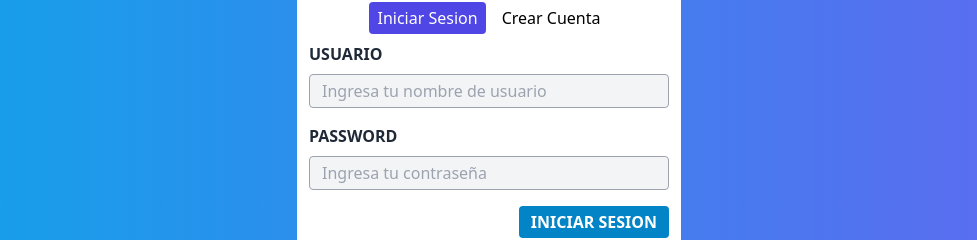
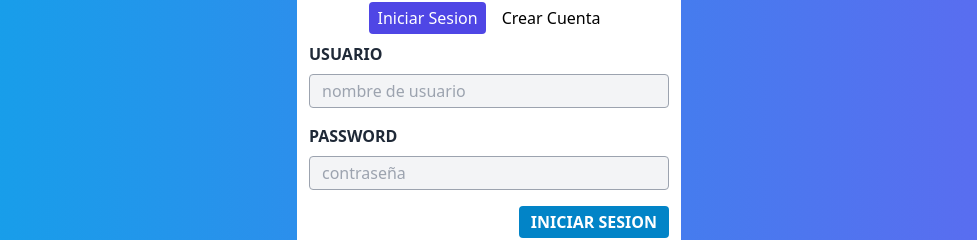
Before and after one commit to vspeed21/productosit, a React (Vite) app: page /auth in a window 1280 px wide. Shown: the part 306-546 px from the top of the page, without its empty margins (151-1128 px from the left). Built offline with nearby package versions, Linux system fonts and the light colour scheme.

Commit message:
add: onInput function to Field

```diff
--- a/src/components/forms/Field.tsx
+++ b/src/components/forms/Field.tsx
@@ -1,3 +1,4 @@
+import { ChangeEvent } from "react"
 
 interface Props {
   name: string,
@@ -5,11 +6,12 @@ interface Props {
   type: string,
   id: string,
   placeholder: string,
-  value: string,
+  value: string | number,
   onChange: (state: string) => void,
+  onInput?: (e: ChangeEvent<HTMLInputElement>) => void
 }
 
-function Field({ htmlFor, type, id, placeholder, value, onChange, name }:Props) {
+function Field({ htmlFor, type, id, placeholder, value, onChange, name, onInput }:Props) {
   return (
     <div className='flex flex-col gap-2 mb-4'>
       <label htmlFor={htmlFor} className='text-gray-800 uppercase font-bold'>
@@ -20,7 +22,8 @@ function Field({ htmlFor, type, id, placeholder, value, onChange, name }:Props)
         id={id}
         value={value}
         onChange={e => onChange(e.target.value)}
-        placeholder={`Ingresa tu ${placeholder}`}
+        placeholder={placeholder}
+        onInput={onInput}
         className='bg-gray-100 p-1 pl-3 outline-none focus:outline-blue-600 focus:outline-2 rounded focus:shadow border border-gray-400 focus:border-none'
       />
     </div>
```
